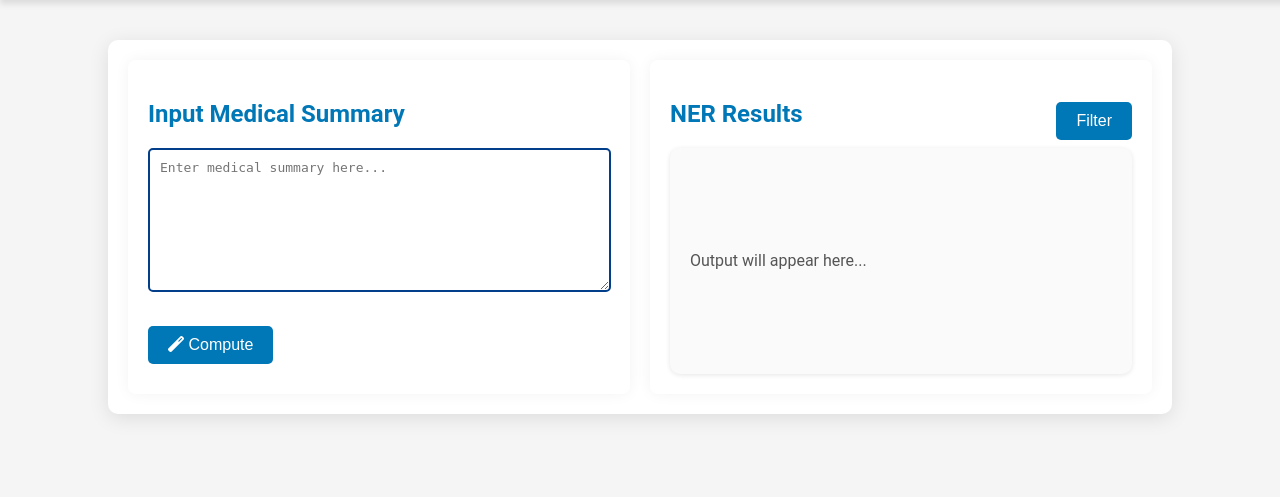
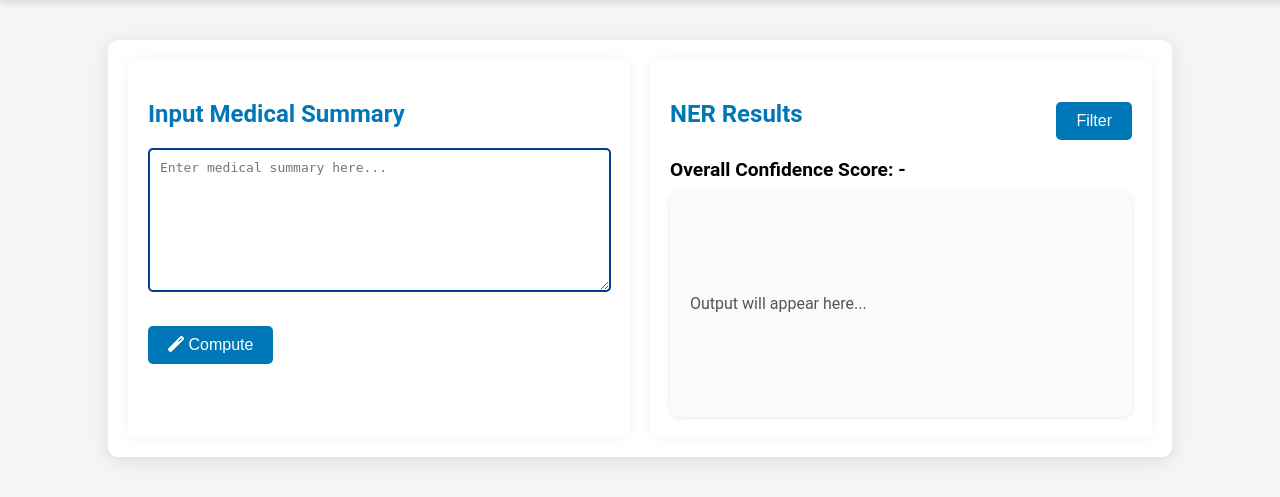
Before and after one commit to Haaaan1/NLP-for-Medical-Privacy, a Flask app: page / in a window 1280 px wide. Shown: the part 60-557 px from the top of the page. Run offline with Flask 3, Linux system fonts and the light colour scheme.

Commit message:
Add count overall score function and dynamically change according to threshold

```diff
--- a/app.py
+++ b/app.py
@@ -81,6 +81,7 @@ def process():
     """
     Handle NER highlighting for the input text,
     filter entities based on confidence threshold, and return the result.
+    Also calculate the overall confidence score for displayed entities.
     """
     text = request.form['text']
     threshold = float(request.form.get('threshold', 0))  # Default threshold is 0
@@ -88,6 +89,18 @@ def process():
 
     segments = []
     current_pos = 0
+    confidence_scores = []
+
+    def assign_color(label):
+        """
+        Assign color for each label.
+        """
+        if label not in LABEL_COLORS:
+            if len(LABEL_COLORS) < len(COLOR_PALETTE):
+                LABEL_COLORS[label] = COLOR_PALETTE[len(LABEL_COLORS) % len(COLOR_PALETTE)]
+            else:
+                LABEL_COLORS[label] = f'#{random.randint(0, 0xFFFFFF):06x}'
+        return LABEL_COLORS[label]
 
     def get_confidence_color(confidence):
         if confidence >= 0.8:
@@ -102,13 +115,14 @@ def process():
     for entity in ner_results:
         start, end = entity['start'], entity['end']
         label = entity['entity_group']
-        confidence = entity['score']
+        confidence = float(entity['score'])  # Ensure confidence is a Python float
         label_color = assign_color(label)
         confidence_color = get_confidence_color(confidence)
 
         if current_pos < start:
             segments.append({'text': text[current_pos:start], 'label': None})
 
+        # Only annotate entities with confidence >= threshold
         if confidence >= threshold:
             segments.append({
                 'text': text[start:end],
@@ -117,6 +131,7 @@ def process():
                 'score': confidence,
                 'confidence_color': confidence_color
             })
+            confidence_scores.append(confidence)  # Include in confidence score calculation
         else:
             segments.append({'text': text[start:end], 'label': None})
 
@@ -125,6 +140,12 @@ def process():
     if current_pos < len(text):
         segments.append({'text': text[current_pos:], 'label': None})
 
+    # Calculate overall confidence score
+    overall_confidence = (
+        float(sum(confidence_scores)) / len(confidence_scores) if confidence_scores else 0.0
+    )
+
+    # Convert segments into HTML
     result_str = ""
     for segment in segments:
         if segment['label']:
@@ -145,7 +166,7 @@ def process():
         else:
             result_str += segment['text']
 
-    return jsonify({'result': result_str})
+    return jsonify({'result': result_str, 'overall_confidence': overall_confidence})
 
 
 @app.route('/process_deid', methods=['POST'])
--- a/templates/NER.html
+++ b/templates/NER.html
@@ -12,6 +12,9 @@
         <div style="display: flex; justify-content: space-between; align-items: center;">
             <h2>NER Results</h2>
             <button id="filter-btn" class="fancy-button">Filter</button>
+        </div>
+        <div id="overall-confidence" style="margin: 10px 0; font-size: 1.2em; font-weight: bold;">
+            Overall Confidence Score: <span id="confidence-score">-</span>
         </div>
         <div id="filter-slider" style="display: none; margin: 10px 0;">
             <label for="threshold-slider">Threshold:</label>
@@ -36,6 +39,7 @@
                 data: { text: text, threshold: 0 }, // Default threshold is 0
                 success: function (response) {
                     $('#ner-result').html(response.result);
+                    $('#confidence-score').text(response.overall_confidence.toFixed(2)); // Update confidence score
                 }
             });
         });
@@ -60,6 +64,7 @@
                 data: { text: text, threshold: threshold },
                 success: function (response) {
                     $('#ner-result').html(response.result);
+                    $('#confidence-score').text(response.overall_confidence.toFixed(2)); // Update confidence score
                 }
             });
         });
```
